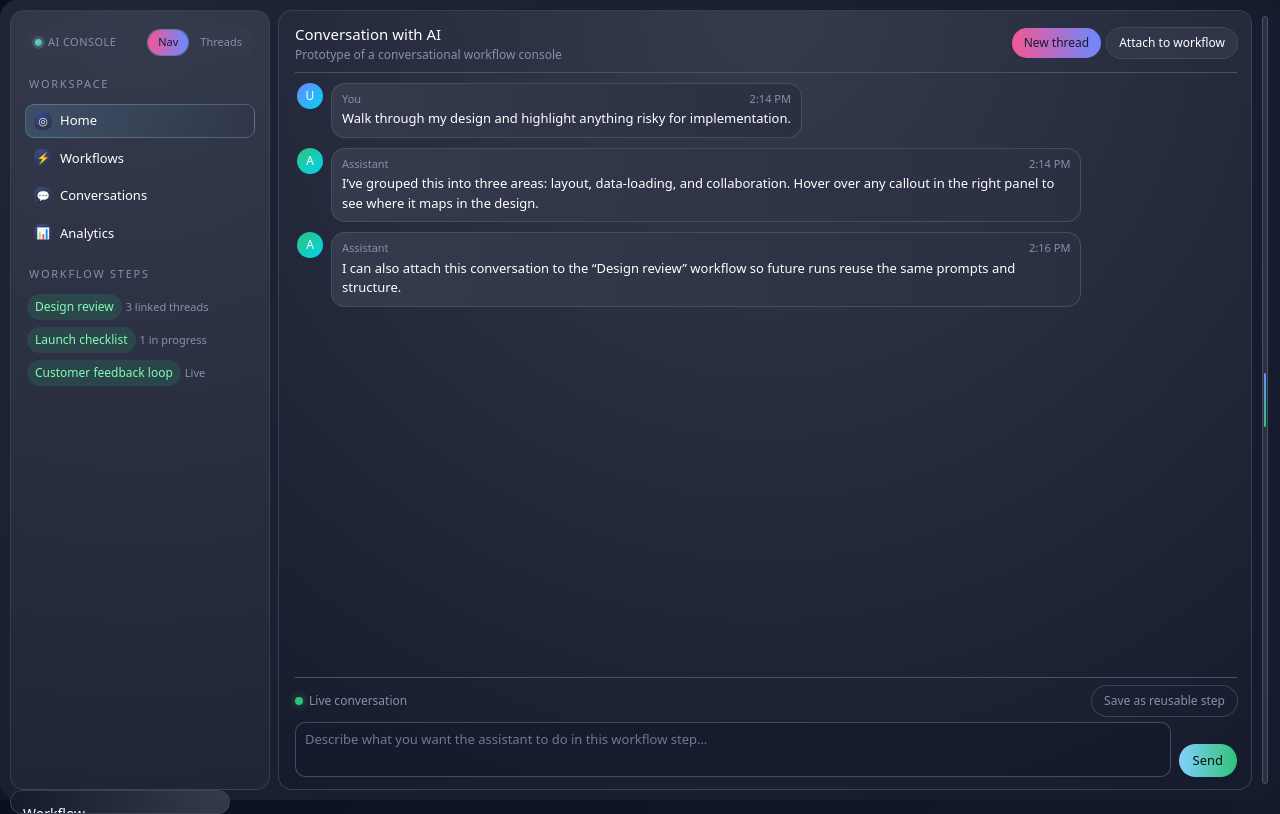
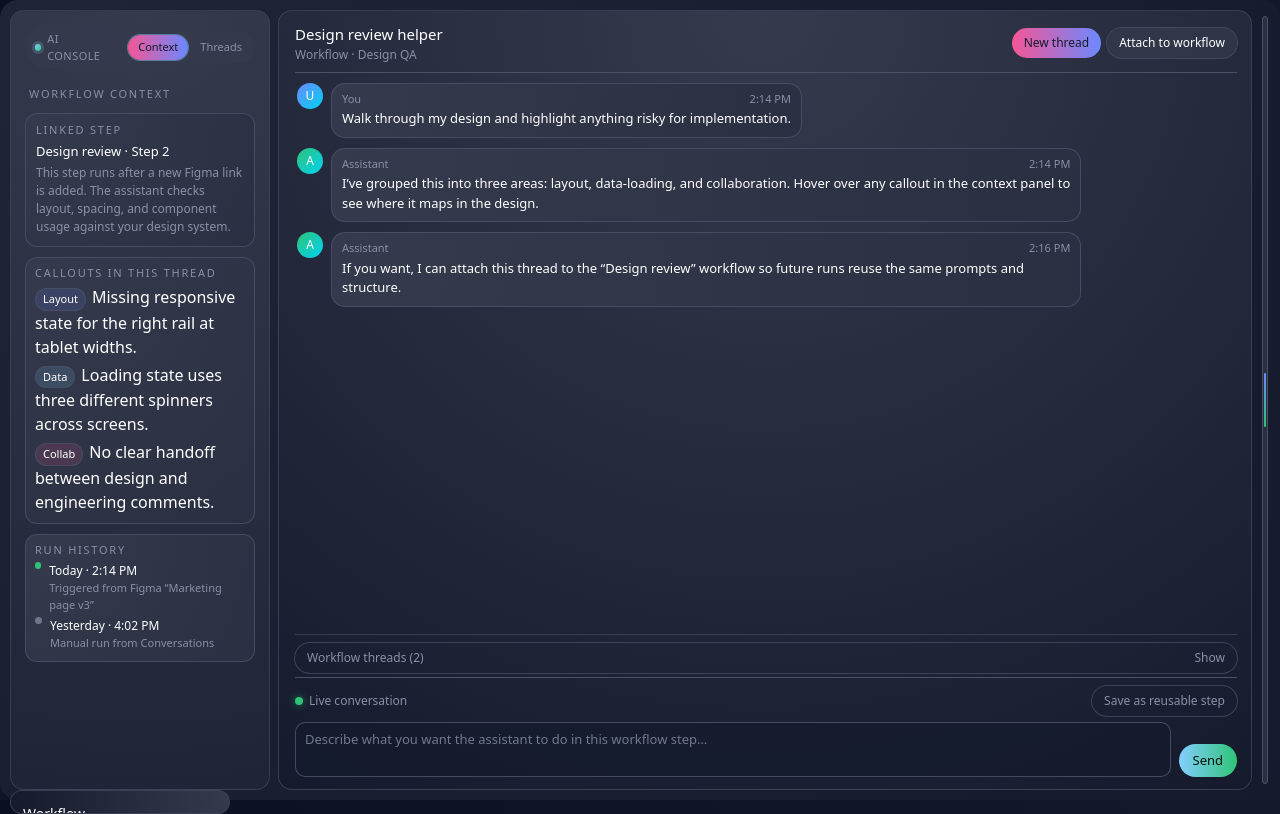
Before and after one commit to vibesharing-prototypes/david-thread-navigation, a Next.js app: page / in a window 1280 px wide. Built offline with nearby package versions, Linux system fonts and the light colour scheme.

Commit message:
Default to workflow context; open chats from threads; show workflow threads collapsed in mid panel

```diff
--- a/app/page.tsx
+++ b/app/page.tsx
@@ -11,6 +11,14 @@ type Thread = {
   time: string
   isWorkflow: boolean
   workflowLabel?: string
+}
+
+type ChatMessage = {
+  id: string
+  from: 'user' | 'ai'
+  name: string
+  time: string
+  text: string
 }
 
 const mockThreads: Thread[] = [
@@ -178,7 +186,7 @@ button, input, select, textarea { font: inherit; }
   display: flex;
   flex-direction: column;
   gap: 10px;
-  overflow: hidden;
+  overflow: auto;
 }
 
 .section-label {
@@ -189,12 +197,50 @@ button, input, select, textarea { font: inherit; }
   padding: 0 4px;
 }
 
-.nav-list {
+.callout, .callout-list, .timeline, .object-pane { border-radius: 12px; border: 1px solid color-mix(in srgb, var(--storm35) 85%, transparent); background: radial-gradient(circle at top left, var(--surface2), var(--surface1)); }
+.callout { padding: 8px 10px 10px; }
+.callout-list, .timeline, .object-pane { padding: 7px 9px 9px; }
+.callout-label { font-size: 11px; color: var(--text1); text-transform: uppercase; letter-spacing: 0.16em; margin-bottom: 4px; }
+.callout-title { font-size: 13px; font-weight: 500; margin-bottom: 2px; }
+.callout-copy { font-size: 12px; color: var(--text1); margin: 0; }
+.callout-list ul, .timeline-list { list-style: none; margin: 4px 0 0; padding: 0; display: flex; flex-direction: column; gap: 4px; }
+.badge { display: inline-flex; align-items: center; padding: 2px 7px; border-radius: 999px; font-size: 11px; margin-right: 6px; border: 1px solid color-mix(in srgb, var(--storm35) 70%, transparent); }
+.badge-layout { background: color-mix(in srgb, var(--ai1) 14%, transparent); }
+.badge-data { background: color-mix(in srgb, var(--sky80) 14%, transparent); }
+.badge-collab { background: color-mix(in srgb, var(--ai0) 14%, transparent); }
+.timeline-list li { display: flex; gap: 8px; }
+.dot { width: 8px; height: 8px; border-radius: 999px; background: #2ec377; }
+.dot.live { box-shadow: 0 0 8px color-mix(in srgb, #2ec377 55%, transparent); }
+.dot.small { width: 7px; height: 7px; }
+.dot.small.muted { background: var(--storm50); box-shadow: none; }
+.timeline-title { font-size: 12px; color: var(--text0); }
+.timeline-sub { font-size: 11px; color: var(--text1); }
+
+.thread-list {
+  list-style: none;
+  margin: 0;
+  padding: 4px 2px;
   display: flex;
   flex-direction: column;
-  gap: 4px;
-  padding: 2px 0 6px;
+  gap: 6px;
+  overflow: auto;
 }
+
+.thread-row {
+  display: flex;
+  gap: 8px;
+  padding: 7px 8px;
+  border-radius: 10px;
+  background: radial-gradient(circle at top left, var(--surface2), var(--surface1));
+  border: 1px solid color-mix(in srgb, var(--storm35) 85%, transparent);
+}
+
+.thread-title { font-size: 13px; font-weight: 500; }
+.thread-last { font-size: 12px; color: var(--text1); white-space: nowrap; overflow: hidden; text-overflow: ellipsis; }
+.thread-meta { display: flex; flex-direction: column; align-items: flex-end; gap: 2px; }
+.thread-time { font-size: 11px; color: var(--text1); }
+.thread-meta-label { font-size: 10px; padding: 2px 6px; border-radius: 999px; background: color-mix(in srgb, #2ec377 14%, transparent); color: #a7fbed; }
+.thread-workflow-chip { font-size: 11px; padding: 1px 6px; border-radius: 999px; background: color-mix(in srgb, var(--ai1) 18%, transparent); }
 
 .nav-item {
   border-radius: 9px;
@@ -229,32 +275,6 @@ button, input, select, textarea { font: inherit; }
   font-size: 11px;
 }
 
-.workflow-list {
-  list-style: none;
-  margin: 0;
-  padding: 0 2px 4px;
-  display: flex;
-  flex-direction: column;
-  gap: 6px;
-}
-
-.workflow-pill {
-  display: inline-flex;
-  align-items: center;
-  max-width: 100%;
-  padding: 4px 8px;
-  border-radius: 999px;
-  background: color-mix(in srgb, #2ec377 14%, transparent);
-  color: color-mix(in srgb, #72fcaa 90%, white);
-  font-size: 12px;
-}
-
-.workflow-sub {
-  font-size: 11px;
-  color: var(--text1);
-  padding-left: 4px;
-}
-
 .threads-header {
   display: flex;
   align-items: center;
@@ -282,32 +302,6 @@ button, input, select, textarea { font: inherit; }
   background: linear-gradient(90deg, var(--ai0), var(--ai1));
   color: var(--storm10);
 }
-
-.thread-list {
-  list-style: none;
-  margin: 0;
-  padding: 4px 2px;
-  display: flex;
-  flex-direction: column;
-  gap: 6px;
-  overflow: auto;
-}
-
-.thread-row {
-  display: flex;
-  gap: 8px;
-  padding: 7px 8px;
-  border-radius: 10px;
-  background: radial-gradient(circle at top left, var(--surface2), var(--surface1));
-  border: 1px solid color-mix(in srgb, var(--storm35) 85%, transparent);
-}
-
-.thread-title { font-size: 13px; font-weight: 500; }
-.thread-last { font-size: 12px; color: var(--text1); white-space: nowrap; overflow: hidden; text-overflow: ellipsis; }
-.thread-meta { display: flex; flex-direction: column; align-items: flex-end; gap: 2px; }
-.thread-time { font-size: 11px; color: var(--text1); }
-.thread-meta-label { font-size: 10px; padding: 2px 6px; border-radius: 999px; background: color-mix(in srgb, #2ec377 14%, transparent); color: #a7fbed; }
-.thread-workflow-chip { font-size: 11px; padding: 1px 6px; border-radius: 999px; background: color-mix(in srgb, var(--ai1) 18%, transparent); }
 
 .center-pane {
   display: flex;
@@ -366,8 +360,6 @@ button, input, select, textarea { font: inherit; }
 .composer { margin-top: 4px; padding-top: 8px; border-top: 1px solid var(--line0); display: flex; flex-direction: column; gap: 6px; }
 .composer-top-row { display: flex; justify-content: space-between; align-items: center; gap: 8px; }
 .composer-mode { display: inline-flex; align-items: center; gap: 6px; font-size: 12px; color: var(--text1); }
-.dot { width: 8px; height: 8px; border-radius: 999px; background: #2ec377; }
-.dot.live { box-shadow: 0 0 8px color-mix(in srgb, #2ec377 55%, transparent); }
 .composer-input-row { display: flex; gap: 8px; align-items: flex-end; }
 .composer-input { flex: 1; resize: none; border-radius: 10px; border: 1px solid color-mix(in srgb, var(--storm35) 90%, transparent); background: color-mix(in srgb, var(--bg0) 75%, transparent); color: var(--text0); font-size: 13px; padding: 7px 9px; }
 .composer-input::placeholder { color: color-mix(in srgb, var(--storm60) 80%, transparent); }
@@ -395,22 +387,6 @@ button, input, select, textarea { font: inherit; }
 .right-body { margin-top: 8px; overflow: hidden; display: flex; flex-direction: column; }
 .right-body-columns { display: grid; grid-template-columns: minmax(0, 1.2fr) minmax(0, 1fr); gap: 8px; height: 100%; }
 .right-overview { overflow: auto; display: flex; flex-direction: column; gap: 8px; }
-.callout, .callout-list, .timeline, .object-pane { border-radius: 12px; border: 1px solid color-mix(in srgb, var(--storm35) 85%, transparent); background: radial-gradient(circle at top left, var(--surface2), var(--surface1)); }
-.callout { padding: 8px 10px 10px; }
-.callout-list, .timeline, .object-pane { padding: 7px 9px 9px; }
-.callout-label { font-size: 11px; color: var(--text1); text-transform: uppercase; letter-spacing: 0.16em; margin-bottom: 4px; }
-.callout-title { font-size: 13px; font-weight: 500; margin-bottom: 2px; }
-.callout-copy { font-size: 12px; color: var(--text1); margin: 0; }
-.callout-list ul, .timeline-list { list-style: none; margin: 4px 0 0; padding: 0; display: flex; flex-direction: column; gap: 4px; }
-.badge { display: inline-flex; align-items: center; padding: 2px 7px; border-radius: 999px; font-size: 11px; margin-right: 6px; border: 1px solid color-mix(in srgb, var(--storm35) 70%, transparent); }
-.badge-layout { background: color-mix(in srgb, var(--ai1) 14%, transparent); }
-.badge-data { background: color-mix(in srgb, var(--sky80) 14%, transparent); }
-.badge-collab { background: color-mix(in srgb, var(--ai0) 14%, transparent); }
-.timeline-list li { display: flex; gap: 8px; }
-.dot.small { width: 7px; height: 7px; }
-.dot.small.muted { background: var(--storm50); box-shadow: none; }
-.timeline-title { font-size: 12px; color: var(--text0); }
-.timeline-sub { font-size: 11px; color: var(--text1); }
 
 .object-pane { display: flex; flex-direction: column; min-width: 0; }
 .object-pane-header { display: flex; align-items: center; justify-content: space-between; gap: 6px; margin-bottom: 4px; }
@@ -446,6 +422,8 @@ export default function IndexPage() {
   const [rightWidth, setRightWidth] = React.useState(32)
   const [isResizing, setIsResizing] = React.useState(false)
   const [selectedObjectId, setSelectedObjectId] = React.useState<string>('layout')
+  const [selectedThreadId, setSelectedThreadId] = React.useState<number>(mockThreads[0]?.id ?? 1)
+  const [isWorkflowThreadsOpen, setIsWorkflowThreadsOpen] = React.useState(false)
 
   const handleMouseDown = (e: React.MouseEvent<HTMLDivElement>) => {
     e.preventDefault()
@@ -478,6 +456,96 @@ export default function IndexPage() {
     }
   }, [isResizing])
 
+  React.useEffect(() => {
+    setViewMode('nav')
+  }, [])
+
+  const selectedThread = React.useMemo(
+    () => mockThreads.find((t) => t.id === selectedThreadId) ?? mockThreads[0],
+    [selectedThreadId],
+  )
+
+  const workflowThreads = React.useMemo(() => mockThreads.filter((t) => t.isWorkflow), [])
+
+  const threadMessages = React.useMemo<Record<number, ChatMessage[]>>(
+    () => ({
+      1: [
+        {
+          id: 'u-1',
+          from: 'user',
+          name: 'You',
+          time: '2:14 PM',
+          text: 'Walk through my design and highlight anything risky for implementation.',
+        },
+        {
+          id: 'a-1',
+          from: 'ai',
+          name: 'Assistant',
+          time: '2:14 PM',
+          text: 'I’ve grouped this into three areas: layout, data-loading, and collaboration. Hover over any callout in the context panel to see where it maps in the design.',
+        },
+        {
+          id: 'a-2',
+          from: 'ai',
+          name: 'Assistant',
+          time: '2:16 PM',
+          text: 'If you want, I can attach this thread to the “Design review” workflow so future runs reuse the same prompts and structure.',
+        },
+      ],
+      2: [
+        {
+          id: 'u-2',
+          from: 'user',
+          name: 'You',
+          time: '1:03 PM',
+          text: 'Summarize PR #482 and call out any risky changes.',
+        },
+        {
+          id: 'a-3',
+          from: 'ai',
+          name: 'Assistant',
+          time: '1:05 PM',
+          text: 'I’ll summarize by area (UI, API, tests), then list risks + suggested follow-ups. Want this formatted for a Slack update or a PR comment?',
+        },
+      ],
+      3: [
+        {
+          id: 'u-3',
+          from: 'user',
+          name: 'You',
+          time: 'Yesterday',
+          text: 'Give me 10 headline options for the landing page.',
+        },
+        {
+          id: 'a-4',
+          from: 'ai',
+          name: 'Assistant',
+          time: 'Yesterday',
+          text: 'Here are 10 options across punchy, credible, and playful tones. Which direction should I refine?',
+        },
+      ],
+      4: [
+        {
+          id: 'u-4',
+          from: 'user',
+          name: 'You',
+          time: 'Mon',
+          text: 'What are some good OKR examples for an engineering team?',
+        },
+        {
+          id: 'a-5',
+          from: 'ai',
+          name: 'Assistant',
+          time: 'Mon',
+          text: 'I’ll share a few OKR sets for reliability, developer experience, and delivery predictability, each with measurable key results.',
+        },
+      ],
+    }),
+    [],
+  )
+
+  const messagesForSelected = (selectedThread?.id && threadMessages[selectedThread.id]) || []
+
   return (
     <>
       <style jsx global>{GLOBAL_CSS}</style>
@@ -493,7 +561,7 @@ export default function IndexPage() {
                 className={viewMode === 'nav' ? 'view-pill active' : 'view-pill'}
                 onClick={() => setViewMode('nav')}
               >
-                Nav
+                Context
               </button>
               <button
                 className={viewMode === 'threads' ? 'view-pill active' : 'view-pill'}
@@ -506,41 +574,54 @@ export default function IndexPage() {
 
           {viewMode === 'nav' ? (
             <div className="left-rail-body">
-              <div className="section-label">Workspace</div>
-              <nav className="nav-list">
-                <button className="nav-item active">
-                  <span className="nav-icon">◎</span>
-                  <span>Home</span>
-                </button>
-                <button className="nav-item">
-                  <span className="nav-icon">⚡</span>
-                  <span>Workflows</span>
-                </button>
-                <button className="nav-item">
-                  <span className="nav-icon">💬</span>
-                  <span>Conversations</span>
-                </button>
-                <button className="nav-item">
-                  <span className="nav-icon">📊</span>
-                  <span>Analytics</span>
-                </button>
-              </nav>
+              <div className="section-label">Workflow context</div>
 
-              <div className="section-label">Workflow steps</div>
-              <ul className="workflow-list">
+              <section className="callout">
+                <div className="callout-label">Linked step</div>
+                <div className="callout-title">Design review · Step 2</div>
+                <p className="callout-copy">
+                  This step runs after a new Figma link is added. The assistant checks layout,
+                  spacing, and component usage against your design system.
+                </p>
+              </section>
+
+              <section className="callout-list">
+                <div className="callout-label">Callouts in this thread</div>
+                <ul>
                   <li>
-                  <div className="workflow-pill">Design review</div>
-                  <span className="workflow-sub">3 linked threads</span>
+                    <span className="badge badge-layout">Layout</span>
+                    Missing responsive state for the right rail at tablet widths.
                   </li>
                   <li>
-                  <div className="workflow-pill">Launch checklist</div>
-                  <span className="workflow-sub">1 in progress</span>
+                    <span className="badge badge-data">Data</span>
+                    Loading state uses three different spinners across screens.
                   </li>
                   <li>
-                  <div className="workflow-pill">Customer feedback loop</div>
-                  <span className="workflow-sub">Live</span>
+                    <span className="badge badge-collab">Collab</span>
+                    No clear handoff between design and engineering comments.
                   </li>
                 </ul>
+              </section>
+
+              <section className="timeline">
+                <div className="callout-label">Run history</div>
+                <ul className="timeline-list">
+                  <li>
+                    <span className="dot small" />
+                    <div>
+                      <div className="timeline-title">Today · 2:14 PM</div>
+                      <div className="timeline-sub">Triggered from Figma “Marketing page v3”</div>
+                    </div>
+                  </li>
+                  <li>
+                    <span className="dot small muted" />
+                    <div>
+                      <div className="timeline-title">Yesterday · 4:02 PM</div>
+                      <div className="timeline-sub">Manual run from Conversations</div>
+                    </div>
+                  </li>
+                </ul>
+              </section>
             </div>
           ) : (
             <div className="left-rail-body">
@@ -551,7 +632,7 @@ export default function IndexPage() {
                 </div>
                 <button className="chip tertiary">Filter</button>
               </div>
-              <div className="threads-filters">
+              <div className="threads-filters" style={{ display: 'flex', gap: 4, margin: '2px 0 4px' }}>
                 <button className="pill-filter active">All</button>
                 <button className="pill-filter">Workflow-linked</button>
                 <button className="pill-filter">General</button>
@@ -559,9 +640,26 @@ export default function IndexPage() {
 
               <ul className="thread-list">
                 {mockThreads.map((t) => (
-                  <li key={t.id} className="thread-row">
+                  <li
+                    key={t.id}
+                    className="thread-row"
+                    role="button"
+                    tabIndex={0}
+                    onClick={() => setSelectedThreadId(t.id)}
+                    onKeyDown={(e) => {
+                      if (e.key === 'Enter' || e.key === ' ') setSelectedThreadId(t.id)
+                    }}
+                    aria-label={`Open chat: ${t.title}`}
+                    style={{
+                      cursor: 'pointer',
+                      outline:
+                        selectedThreadId === t.id
+                          ? '1px solid rgba(131, 207, 255, 0.35)'
+                          : undefined,
+                    }}
+                  >
                     <div className="thread-main" style={{ flex: 1, minWidth: 0 }}>
-                      <div className="thread-title-row" style={{ display: 'flex', gap: 6 }}>
+                      <div className="thread-title-row" style={{ display: 'flex', gap: 6, marginBottom: 2, alignItems: 'center' }}>
                         <span className="thread-title">{t.title}</span>
                         {t.isWorkflow && (
                           <span className="thread-workflow-chip" title="Linked to a workflow step">
@@ -587,8 +685,12 @@ export default function IndexPage() {
         <div className="center-pane">
           <header className="center-header">
             <div>
-              <div className="center-title">Conversation with AI</div>
-              <div className="center-subtitle">Prototype of a conversational workflow console</div>
+              <div className="center-title">{selectedThread?.title ?? 'Conversation with AI'}</div>
+              <div className="center-subtitle">
+                {selectedThread?.isWorkflow && selectedThread.workflowLabel
+                  ? selectedThread.workflowLabel
+                  : 'General chat'}
+              </div>
             </div>
             <div className="center-header-actions">
               <button className="chip">New thread</button>
@@ -597,47 +699,58 @@ export default function IndexPage() {
           </header>
 
           <div className="chat-window">
-            <div className="chat-message from-user">
-              <div className="avatar">U</div>
+            {messagesForSelected.map((m) => (
+              <div key={m.id} className={`chat-message ${m.from === 'ai' ? 'from-ai' : 'from-user'}`}>
+                <div className={m.from === 'ai' ? 'avatar ai' : 'avatar'}>{m.from === 'ai' ? 'A' : 'U'}</div>
                 <div className="bubble">
                   <div className="bubble-header">
-                  <span className="name">You</span>
-                  <span className="time">2:14 PM</span>
+                    <span className="name">{m.name}</span>
+                    <span className="time">{m.time}</span>
                   </div>
-                <div className="bubble-body">
-                  Walk through my design and highlight anything risky for implementation.
+                  <div className="bubble-body">{m.text}</div>
                 </div>
               </div>
+            ))}
           </div>
 
-            <div className="chat-message from-ai">
-              <div className="avatar ai">A</div>
-              <div className="bubble">
-                <div className="bubble-header">
-                  <span className="name">Assistant</span>
-                  <span className="time">2:14 PM</span>
+          {viewMode === 'nav' && (
+            <div
+              style={{
+                borderTop: '1px solid rgba(76, 82, 101, 0.6)',
+                paddingTop: 8,
+                marginTop: 2,
+              }}
+            >
+              <button
+                className="chip tertiary"
+                onClick={() => setIsWorkflowThreadsOpen((v) => !v)}
+                aria-expanded={isWorkflowThreadsOpen ? 'true' : 'false'}
+                style={{ width: '100%', display: 'flex', justifyContent: 'space-between' }}
+              >
+                <span>Workflow threads ({workflowThreads.length})</span>
+                <span>{isWorkflowThreadsOpen ? 'Hide' : 'Show'}</span>
+              </button>
+
+              {isWorkflowThreadsOpen && (
+                <div style={{ marginTop: 8, display: 'grid', gap: 6 }}>
+                  {workflowThreads.map((t) => (
+                    <button
+                      key={t.id}
+                      className={t.id === selectedThreadId ? 'nav-item active' : 'nav-item'}
+                      onClick={() => setSelectedThreadId(t.id)}
+                      style={{ width: '100%', justifyContent: 'space-between' }}
+                    >
+                      <span style={{ display: 'flex', gap: 8, alignItems: 'center' }}>
+                        <span className="nav-icon">💬</span>
+                        <span>{t.title}</span>
+                      </span>
+                      <span style={{ fontSize: 11, color: '#a5abc0' }}>{t.time}</span>
+                    </button>
+                  ))}
                 </div>
-                <div className="bubble-body">
-                  I’ve grouped this into three areas: layout, data-loading, and collaboration.
-                  Hover over any callout in the right panel to see where it maps in the design.
+              )}
             </div>
-              </div>
-            </div>
-
-            <div className="chat-message from-ai">
-              <div className="avatar ai">A</div>
-              <div className="bubble">
-                <div className="bubble-header">
-                  <span className="name">Assistant</span>
-                  <span className="time">2:16 PM</span>
-                </div>
-                <div className="bubble-body">
-                  I can also attach this conversation to the “Design review” workflow so future runs
-                  reuse the same prompts and structure.
-                </div>
-              </div>
-            </div>
-          </div>
+          )}
 
           <div className="composer">
             <div className="composer-top-row">
```
Lines whose indentation alone changed are shown as unchanged.
